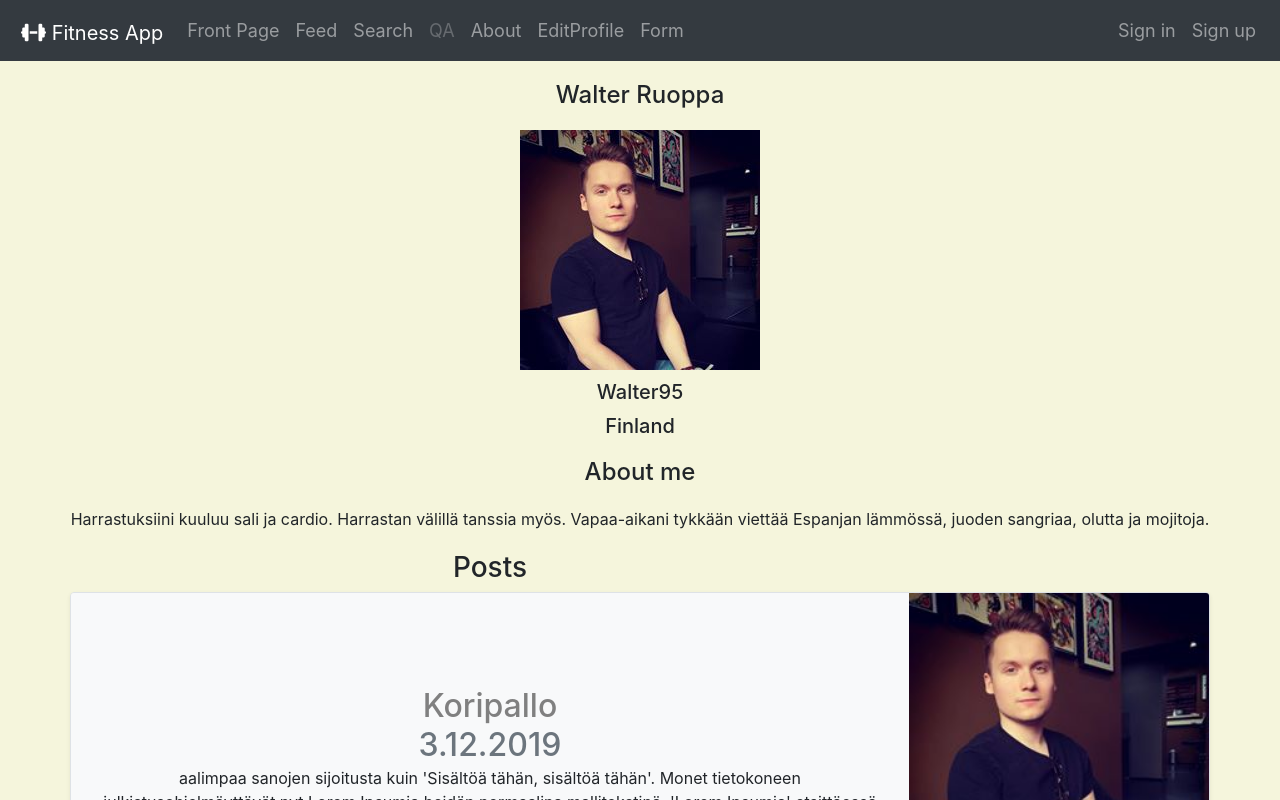
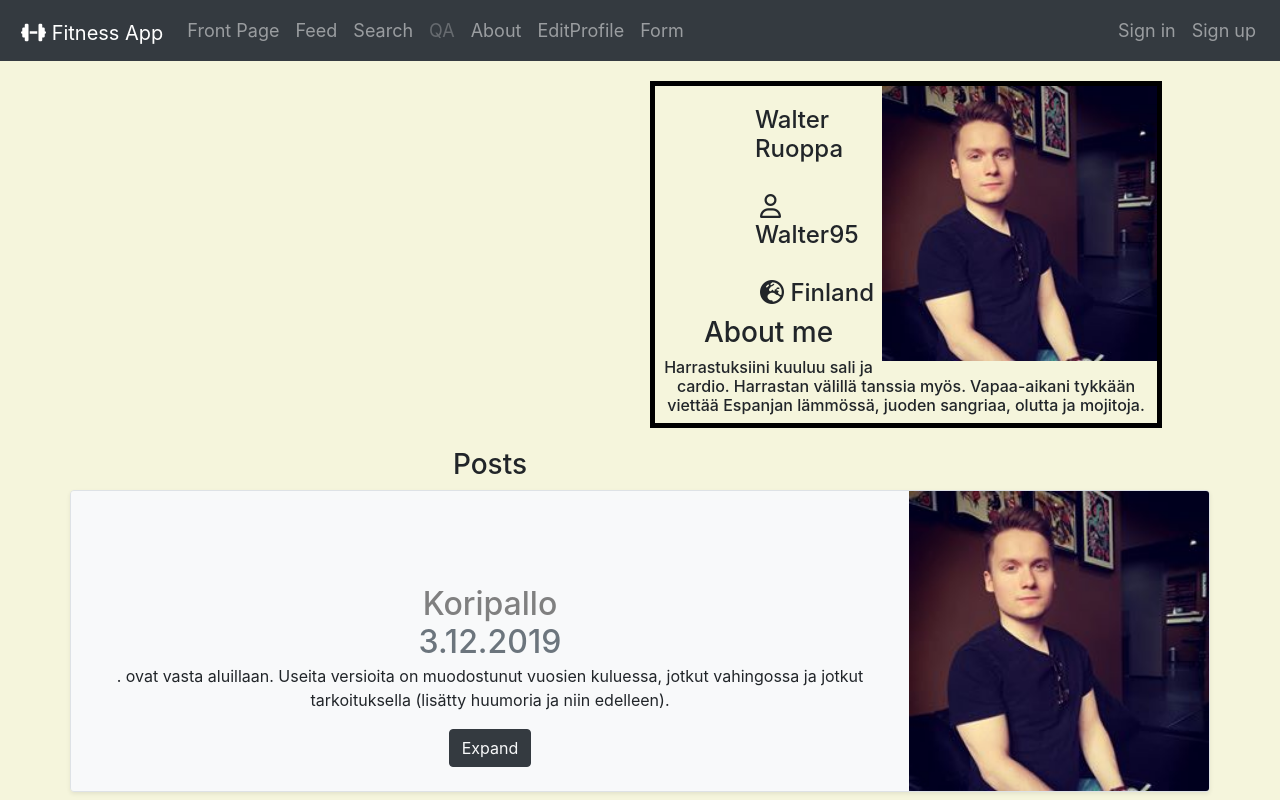
Before and after one commit to wesenbergg/webs2019-frontend-project, a React (Create React App) app in the folder fitness-app/: page /posts/new in a window 1280 px wide. Both pictures are taken after a click on the element "EditProfile". Shown: the top 800 px of the page. Built offline with nearby package versions, Linux system fonts and the light colour scheme; data requests are answered from the project's data file.

Commit message:
intial commit walter

```diff
--- a/fitness-app/src/components/profile/EditProfile.js
+++ b/fitness-app/src/components/profile/EditProfile.js
@@ -1,7 +1,6 @@
 import React from 'react'
 import '../../styles/EditProfile.css'
 import walter from "../../img/walter.jpg"
-import a from "../../img/test.png"
 import ProfilePost from "./ProfilePost";
 
 const EditProfile = () => {
@@ -13,21 +12,22 @@ const EditProfile = () => {
 
             <form>
 
-                <h4> Walter Ruoppa </h4>
-                <div className="align-self-end">
-                    <img  alt="Walter" src={walter}/>
+
+                <div className="align-self-end profiili">
+                    <img align="right" className="profiilikuva" alt="Walter" src={walter}/>
+                    <div className="text">
+                         <h4 className="header4" > Walter Ruoppa </h4>
+                        <h4 className="header4"> <i className="far fa-user"></i> Walter95 </h4>
+                        <h4 className="header4"><i className="fas fa-globe-europe"></i> Finland </h4>
+                    </div>
+                 <h3> About me</h3>
+                    <h6>Harrastuksiini kuuluu sali ja cardio. Harrastan välillä tanssia myös. Vapaa-aikani tykkään viettää Espanjan lämmössä, juoden sangriaa, olutta ja mojitoja.</h6>
                 </div>
-                 <h5> Walter95 </h5>
-                 <h5> Finland </h5>
-                 <h4> About me</h4>
-                Harrastuksiini kuuluu sali ja cardio. Harrastan välillä tanssia myös. Vapaa-aikani tykkään viettää Espanjan lämmössä, juoden sangriaa, olutta ja mojitoja.
+                    <div className="d-flex justify-content-center">
+                </div>
+
                 <div className="d-flex justify-content-center">
-                </div>
-                <div>
-
-                </div>
-                <div className="d-flex justify-content-center">
-                 <h3> Posts </h3>
+                 <h3 className="posts"> Posts </h3>
                 </div>
 
                 <div className="block">
--- a/fitness-app/src/components/profile/Form.js
+++ b/fitness-app/src/components/profile/Form.js
@@ -1,7 +1,6 @@
 import React from 'react'
 import '../../styles/Form.css'
 
-import walter from "../../img/walter.jpg"
 const Form = () => {
     const editButton = <button type="submit">Update profile</button>
 
--- a/fitness-app/src/components/profile/ProfilePost.js
+++ b/fitness-app/src/components/profile/ProfilePost.js
@@ -9,7 +9,7 @@ return (
         <div className="col p-4 d-flex flex-column position-static bg-light ">
             <h2>Koripallo  <div className="mb-1 text-muted">3.12.2019</div> </h2>
 
-            <p className="mb-auto profile-desc">aalimpaa sanojen sijoitusta kuin 'Sisältöä tähän, sisältöä tähän'. Monet tietokoneen julkistusohjelmäyttävät nyt Lorem Ipsumia heidän normaalina mallitekstinä. 'Lorem Ipsumia' etsittäessä löytyy monen monta nettisivua, jotka ovat vasta aluillaan. Useita versioita on muodostunut vuosien kuluessa, jotkut vahingossa ja jotkut tarkoituksella (lisätty huumoria ja niin edelleen).</p>
+            <p className="mb-auto profile-desc"> .  ovat vasta aluillaan. Useita versioita on muodostunut vuosien kuluessa, jotkut vahingossa ja jotkut tarkoituksella (lisätty huumoria ja niin edelleen).</p>
             <div className="justify-content-center">
                 <a className="btn btn-dark text-light profile-link">Expand</a>
             </div>
--- a/fitness-app/src/styles/EditProfile.css
+++ b/fitness-app/src/styles/EditProfile.css
@@ -7,17 +7,16 @@ button {
     color: white;
 
 }
-h3 {
+.posts {
     margin-top: 20px;
     margin-right: 300px;
 }
 
-h4 {
+.header4 {
     margin-top: 20px;
-    margin-bottom: 20px;
 }
 
-h5 {
+.header5{
     margin-bottom: 10px;
     margin-top: 10px;
 }
@@ -32,3 +31,19 @@ h5 {
 .kuva1 {
     height: 300px;
 }
+
+.profiili {
+    margin-top: 20px;
+    border: 1px solid black;
+    width: 40%;
+    margin-left: 650px;
+    border-width: 5px;
+
+}
+.profiilikuva {
+    height: 275px;
+}
+.text {
+    text-align: left;
+    margin-left: 100px;
+}
```
